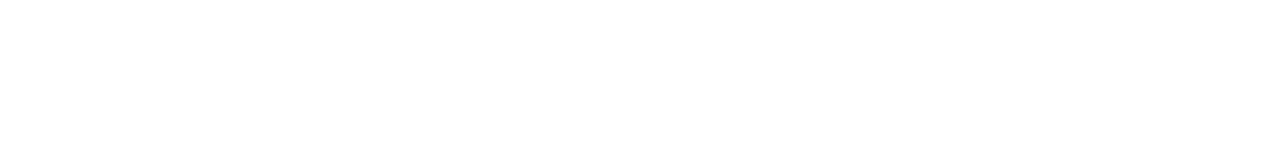
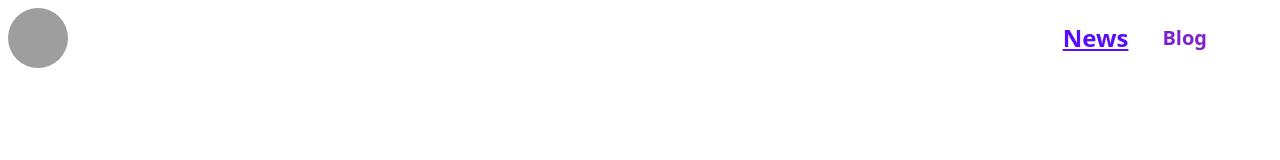
Before and after one commit to prantaroy1/News-portal, a plain HTML site: page index.html in a window 1280 px wide. Drawn offline with nearby package versions, Linux system fonts and the light colour scheme; grey boxes are pictures that could not be loaded.

Commit message:
navbar added

```diff
--- a/index.html
+++ b/index.html
@@ -5,7 +5,7 @@
     <meta charset="UTF-8">
     <meta http-equiv="X-UA-Compatible" content="IE=edge">
     <meta name="viewport" content="width=device-width, initial-scale=1.0">
-    <title>News Portal</title>
+    <title>BBC News</title>
 
     <!-- Tailwind CSS CDN -->
     <script src="https://cdn.tailwindcss.com"></script>
@@ -20,3 +20,37 @@
 
 
 </head>
+
+<header>
+    <!-- Navbar start -->
+    <section>
+        <div class="navbar bg-white text-purple-700">
+            <div class="flex-1">
+
+                <a href=""><img
+                        src="https://findicons.com/files/icons/2792/hex_icons/128/bbc_news.png"
+                        class="rounded-full " style="width: 60px;height: 60px">
+                </a>
+            </div>
+            <div class="flex-none">
+
+                <div>
+                    <a class="btn btn-ghost btn-active btn-link normal-case text-2xl font-semibold ">News</a>
+
+                </div>
+
+                <div>
+                    <a onclick="blogPage();" class="btn btn-ghost normal-case text-xl" id="blog-page">Blog</a>
+
+                </div>
+
+                <div>
+                    <label tabindex="0" class="btn btn-ghost btn-circle avatar">
+
+                    </label>
+
+                </div>
+            </div>
+        </div>
+    </section>
+    <!-- Navbar  Ends-->
```
